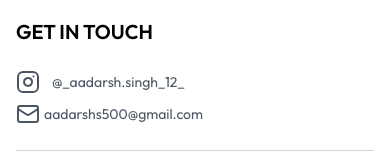
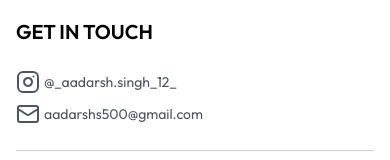
Before and after one commit to Aadarshs12/prescripto, a Next.js app: page / in a window 390 px wide. Shown: the part 6170-6330 px from the top of the page. Built offline with nearby package versions, Linux system fonts and the light colour scheme; no server answers; sample sign-in values are in the browser's storage.

Commit message:
edit profile mobile responsiveness fix last

```diff
--- a/src/components/Footer.jsx
+++ b/src/components/Footer.jsx
@@ -62,7 +62,7 @@ const Footer = () => {
             <h4 className="text-xl font-semibold">GET IN TOUCH</h4>
             <ul className="flex flex-col gap-2 mt-6">
               <li className="text-sm flex gap-1 items-center hover:underline hover:text-[#5f6fff] hover:cursor-pointer text-gray-600">
-                <Link className="flex gap-3 items-center" target="_blank" href={"https://www.instagram.com/_aadarsh.singh_12_?igsh=ZHQzZDl6aGh1cjc5"}>
+                <Link className="flex gap-1 items-center" target="_blank" href={"https://www.instagram.com/_aadarsh.singh_12_?igsh=ZHQzZDl6aGh1cjc5"}>
                   <svg
                     xmlns="http://www.w3.org/2000/svg"
                     width="24"
```
